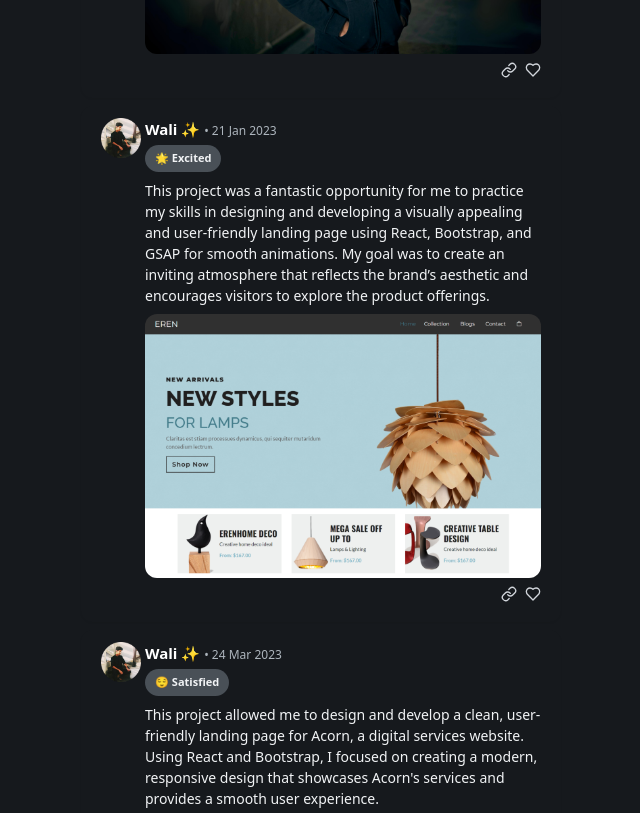
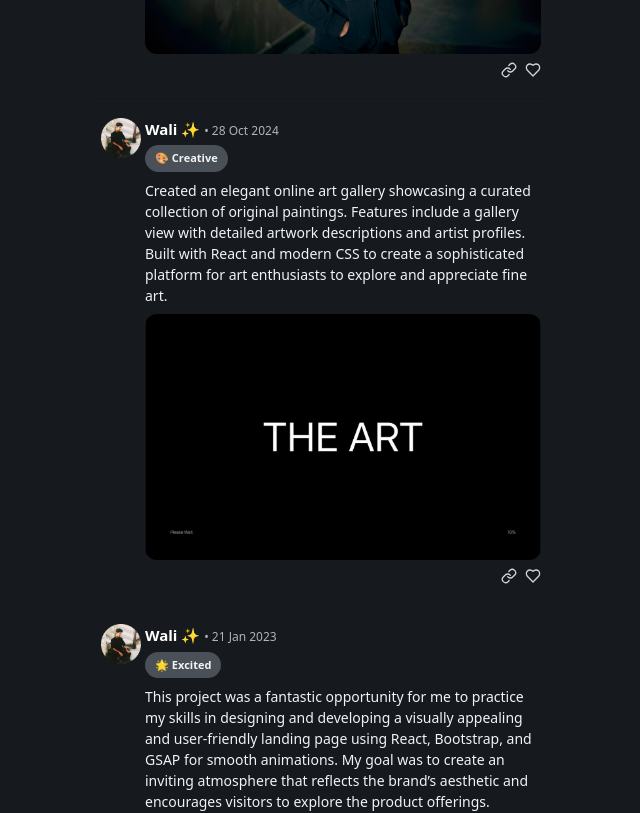
Before and after one commit to Waliii31/Portfolio-Website, a Next.js app: page / in a window 1280 px wide. Shown: the part 1000-1813 px from the top of the page, without its empty margins (319-959 px from the left). Built offline with nearby package versions, Linux system fonts and the light colour scheme.

Commit message:
Athens Project Added

```diff
--- a/src/app/components/Content.tsx
+++ b/src/app/components/Content.tsx
@@ -7,6 +7,11 @@ const Content = () => {
       ProjectName: "My Portfolio Website",
       link: "/",
       date: "17 Oct"
+    },
+    {
+      ProjectName: "ATHENS | THE ART CONCIERGE",
+      link: "https://athens-k6v3445sz-wali-zafris-projects.vercel.app/",
+      date: "28 Oct 2024"
     },
     {
       ProjectName: "EREN - Lamps Ecommerce Website",
--- a/src/app/components/Tabs.tsx
+++ b/src/app/components/Tabs.tsx
@@ -9,6 +9,7 @@ import Acorn from '../Images/Acorn.png';
 import Days30 from '../Images/30days.png';
 import About from "./About";
 import Content from "./Content";
+import Athens from "../Images/Athens.png"
 import post4 from "../Images/30days30projects/4.png";
 import post5 from "../Images/30days30projects/5.png";
 import post6 from "../Images/30days30projects/6.png";
@@ -49,6 +50,14 @@ export function TabsDemo() {
             imageSrc: FirstPost,
             linkTo: "", // Added 'https://' prefix
             showGreeting: true,
+        },
+        {
+            date: "28 Oct 2024",
+            mood: "🎨 Creative",
+            description: "Created an elegant online art gallery showcasing a curated collection of original paintings. Features include a gallery view with detailed artwork descriptions and artist profiles. Built with React and modern CSS to create a sophisticated platform for art enthusiasts to explore and appreciate fine art.",
+            imageSrc: Athens,
+            linkTo: "https://athens-k6v3445sz-wali-zafris-projects.vercel.app/",
+            showGreeting: false
         },
         {
             date: "21 Jan 2023",
```
Also changed, not shown: src/app/Images/Athens.png (added).
